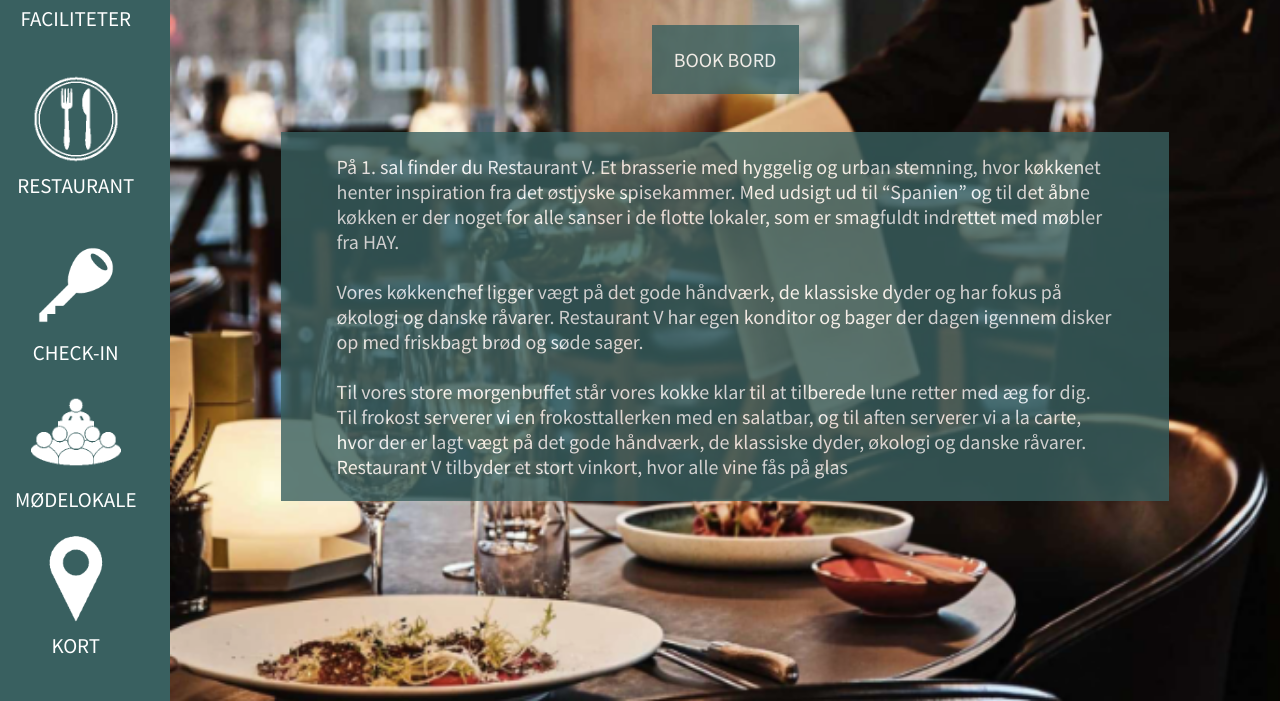
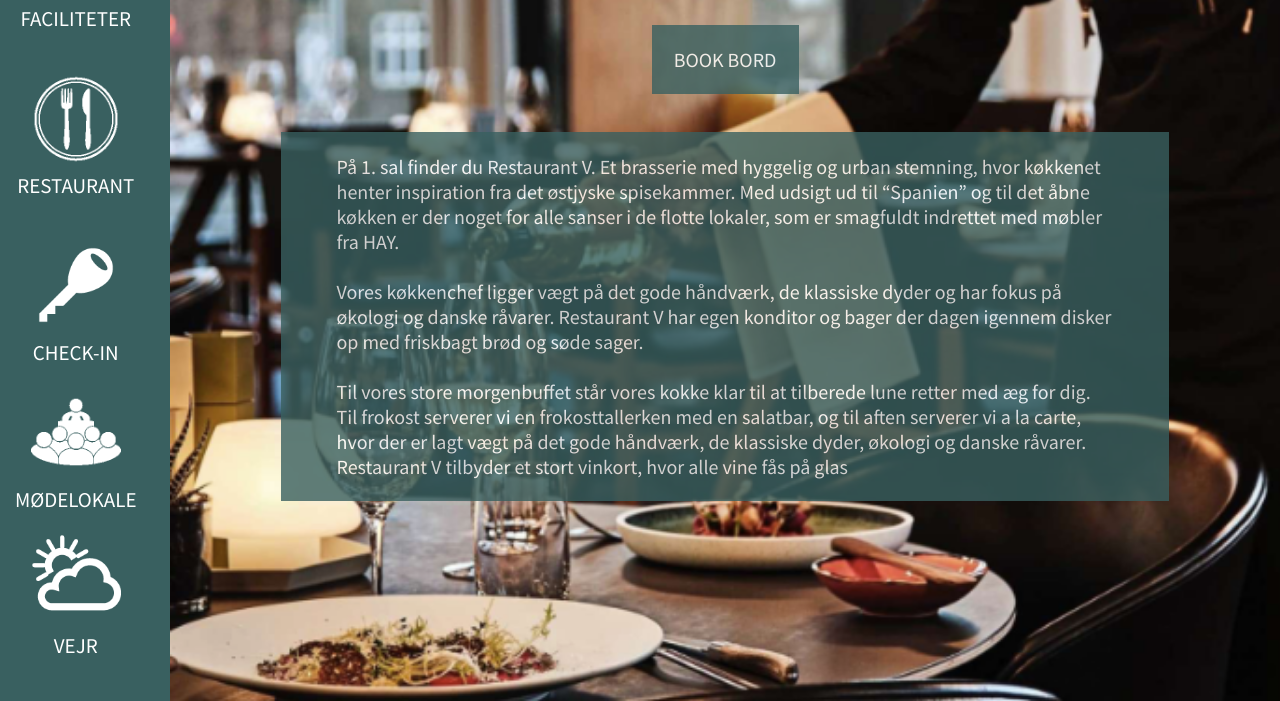
Before and after one commit to sidselsteen/UX-projekt, a plain HTML site: page restaurant.html in a window 1280 px wide. Shown: the part 290-991 px from the top of the page. Drawn offline with Linux system fonts and the light colour scheme.

Commit message:
Update restaurant.html

```diff
--- a/restaurant.html
+++ b/restaurant.html
@@ -34,9 +34,9 @@
                     <li><a href="moedelokale.html">
                             <img src="images/moede.png" alt="moede"><br>
                             MØDELOKALE</a></li>
-                    <li><a href="kort.html">
-                            <img src="images/kort.png" alt="kort"><br>
-                            KORT</a></li>
+                    <li><a href="vejr.html">
+                            <img src="images/weather-icon.png" alt="vejr"><br>
+                            VEJR</a></li>
                 </ul>
             </nav>
         </header>
```
